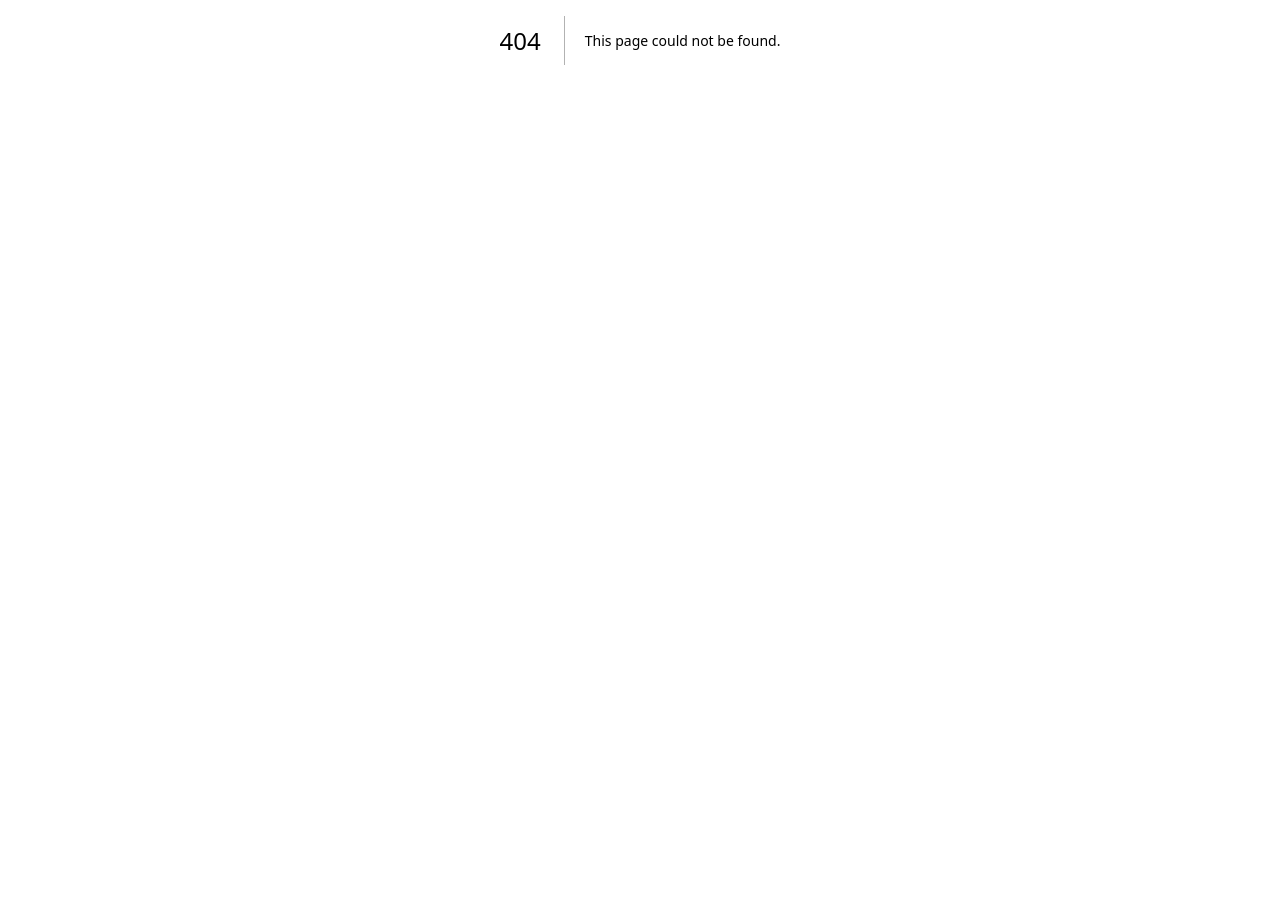
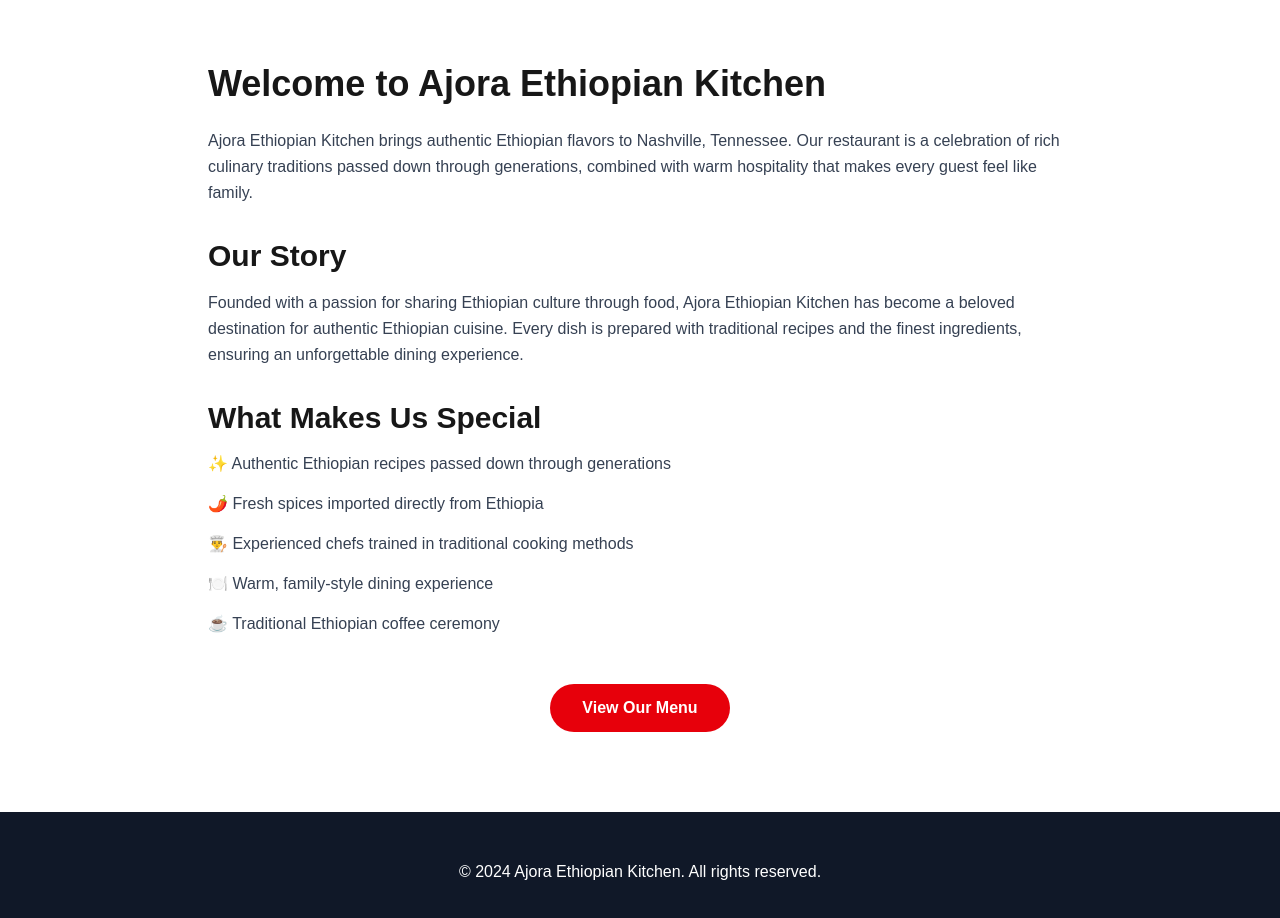
Before and after one commit to fassiliss/ajorakitchen-nextjs, a Next.js app: page /about in a window 1280 px wide. Before the commit this address had no page. Shown: the part 360-1278 px from the top of the page. Before the commit the page ends 800 px from the top, so only its background shows below. Built offline with nearby package versions, Linux system fonts and the light colour scheme.

Commit message:
Add About page with Ethiopian restaurant story

```diff
--- /dev/null
+++ b/app/about/page.tsx
@@ -0,0 +1,66 @@
+import Header from '@/components/Header';
+
+export default function AboutPage() {
+    return (
+        <>
+            <Header />
+
+            <div className="pt-20">
+                {/* Hero */}
+                <section className="bg-gradient-to-r from-red-600 to-orange-500 text-white py-20">
+                    <div className="container mx-auto px-4 text-center">
+                        <h1 className="text-5xl md:text-6xl font-bold mb-4">About Us</h1>
+                        <p className="text-xl">Our Story & Tradition</p>
+                    </div>
+                </section>
+
+                {/* Content */}
+                <section className="py-20">
+                    <div className="container mx-auto px-4 max-w-4xl">
+                        <div className="prose prose-lg mx-auto">
+                            <h2 className="text-4xl font-bold mb-6">Welcome to Ajora Ethiopian Kitchen</h2>
+
+                            <p className="text-gray-700 leading-relaxed mb-6">
+                                Ajora Ethiopian Kitchen brings authentic Ethiopian flavors to Nashville, Tennessee.
+                                Our restaurant is a celebration of rich culinary traditions passed down through
+                                generations, combined with warm hospitality that makes every guest feel like family.
+                            </p>
+
+                            <h3 className="text-3xl font-bold mb-4 mt-8">Our Story</h3>
+                            <p className="text-gray-700 leading-relaxed mb-6">
+                                Founded with a passion for sharing Ethiopian culture through food, Ajora Ethiopian
+                                Kitchen has become a beloved destination for authentic Ethiopian cuisine. Every dish
+                                is prepared with traditional recipes and the finest ingredients, ensuring an
+                                unforgettable dining experience.
+                            </p>
+
+                            <h3 className="text-3xl font-bold mb-4 mt-8">What Makes Us Special</h3>
+                            <ul className="space-y-4 text-gray-700">
+                                <li>✨ Authentic Ethiopian recipes passed down through generations</li>
+                                <li>🌶️ Fresh spices imported directly from Ethiopia</li>
+                                <li>👨‍🍳 Experienced chefs trained in traditional cooking methods</li>
+                                <li>🍽️ Warm, family-style dining experience</li>
+                                <li>☕ Traditional Ethiopian coffee ceremony</li>
+                            </ul>
+
+                            <div className="mt-12 text-center">
+                                <a
+                                    href="/menu"
+                                    className="inline-block bg-red-600 text-white px-8 py-3 rounded-full font-semibold hover:bg-red-700 transition"
+                                >
+                                    View Our Menu
+                                </a>
+                            </div>
+                        </div>
+                    </div>
+                </section>
+            </div>
+
+            <footer className="bg-gray-900 text-white py-12">
+                <div className="container mx-auto px-4 text-center">
+                    <p>&copy; 2024 Ajora Ethiopian Kitchen. All rights reserved.</p>
+                </div>
+            </footer>
+        </>
+    );
+}
```
